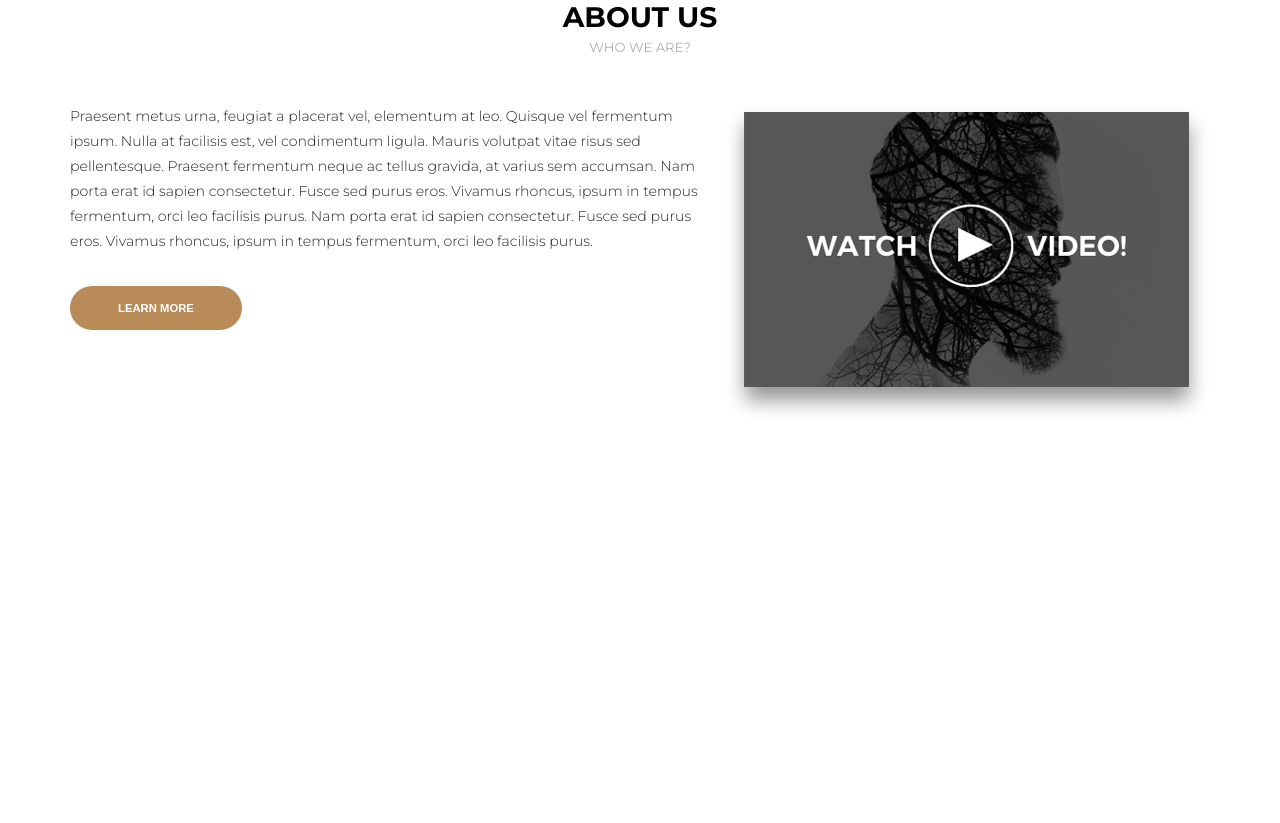
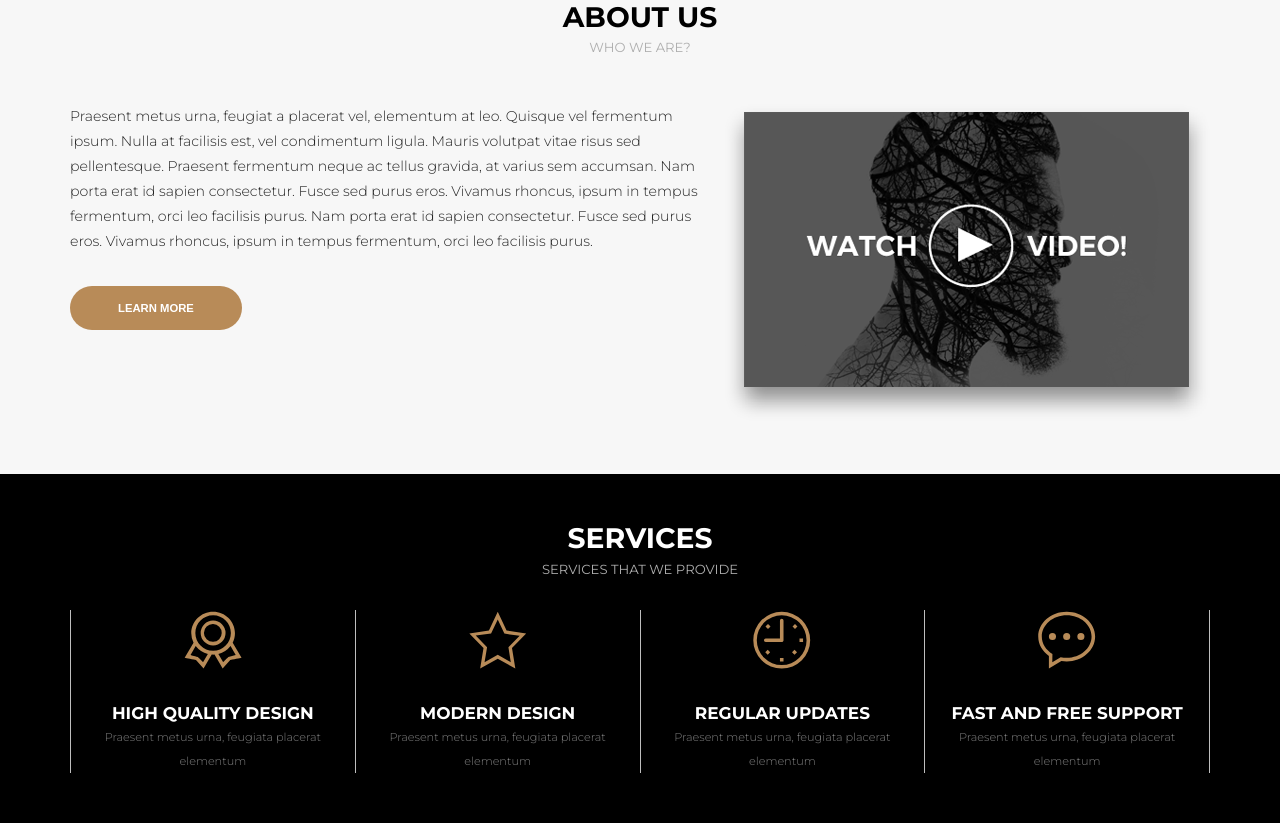
Before and after one commit to Depciu/Awax, a website: page index.html in a window 1280 px wide. Shown: the part 677-1500 px from the top of the page. Before the commit the page ends 1151 px from the top, so only its background shows below. Drawn offline with Linux system fonts and the light colour scheme.

Commit message:
Add code into section Service

```diff
--- a/index.html
+++ b/index.html
@@ -108,6 +108,36 @@
           </div>
       </div>
     </section>
+    <section id="Service">
+      <div class="container">
+        <div class="section__title">
+          <h2 class="section__title--heading white">Services</h2>
+          <p class="section__title--text">Services that we provide</p>
+        </div>
+        <div class="Service__content">
+          <div class="Service__item">
+            <img class="Service__item--icon" src="images/quality.svg" alt="Quality">
+            <h3 class="Service__item--title">High quality design</h3>
+            <p class="Service__item--text">Praesent metus urna, feugiata placerat elementum</p>
+          </div>
+          <div class="Service__item">
+            <img class="Service__item--icon" src="images/star.svg" alt="Quality">
+            <h3 class="Service__item--title">Modern design</h3>
+            <p class="Service__item--text">Praesent metus urna, feugiata placerat elementum</p>
+          </div>
+          <div class="Service__item">
+            <img class="Service__item--icon" src="images/clock.svg" alt="Quality">
+            <h3 class="Service__item--title">Regular updates</h3>
+            <p class="Service__item--text">Praesent metus urna, feugiata placerat elementum</p>
+          </div>
+          <div class="Service__item">
+            <img class="Service__item--icon" src="images/support.svg" alt="Quality">
+            <h3 class="Service__item--title">Fast and free support</h3>
+            <p class="Service__item--text">Praesent metus urna, feugiata placerat elementum</p>
+          </div>
+        </div>
+      </div>
+    </section>
     <script type="text/javascript" src="javascript-compailed/hamburger.js"></script>
     <script type="text/javascript" src="javascript-compailed/carousel.js"></script>
   </body>
--- a/sass/_modules.sass
+++ b/sass/_modules.sass
@@ -143,11 +143,14 @@
   padding-top: 10px
   color: #aeaeae
 
+.white
+  color: #ffffff
 
 /* Aobut Us */
 
 #About-Us
   @include padding50px
+  background-color: #f7f7f7
 
 
 .About-Us__content
@@ -166,3 +169,40 @@
   line-height: 25px
   font-weight: 300
   color: #242424
+
+/*Service*/
+
+#Service
+  @include padding50px
+  background-color: #000000
+
+.Service__content
+  display: flex
+  align-items: center
+  justify-content: center
+  padding-top: 3%
+
+.Service__item
+  border-left: 1px solid #bebebe
+  text-align: center
+  &:last-child
+    border-right: 1px solid #bebebe
+
+.Service__item--icon
+  height: 60px
+  width: 60px
+
+.Service__item--title
+  padding-top: 11%
+  @include font-size(18px)
+  text-transform: uppercase
+  line-height: 18px
+  font-weight: 700
+  color: #ffffff
+
+.Service__item--text
+  padding-top: 1%
+  @include font-size(12px)
+  line-height: 24px
+  font-weight: 300
+  color: #7e7e7e
```
Also changed, not shown: css/style.css, images/clock.svg (added), images/quality.svg (added), images/star.svg (added), images/support.svg (added).
